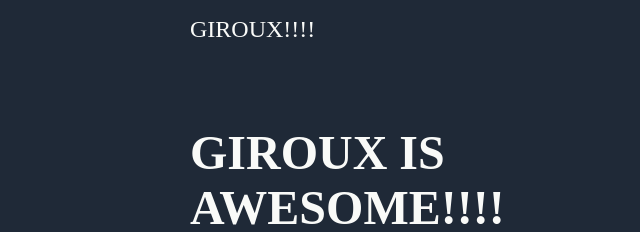
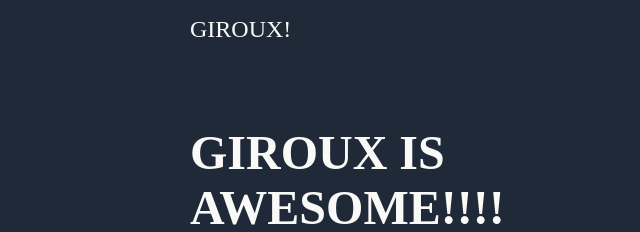
Before and after one commit to JJeureka/Giroux-Webpage, a plain HTML site: page index.html in a window 1280 px wide. Shown: the top 232 px of the page, 2-642 px from the left. Drawn offline with Linux system fonts and the light colour scheme.

Commit message:
Removed some exclamation points for fun!

```diff
--- a/index.html
+++ b/index.html
@@ -9,7 +9,7 @@
 </head>
     <div class="header">
         <div class="header-top">
-            <div class="header-top-left-text"> GIROUX!!!!
+            <div class="header-top-left-text"> GIROUX!
             </div>
             <ul>
                 <li><a href="https://jjeureka.github.io/git_test/Cat-Website/cat-survey.html">Jooj Survey</a></li>
```
